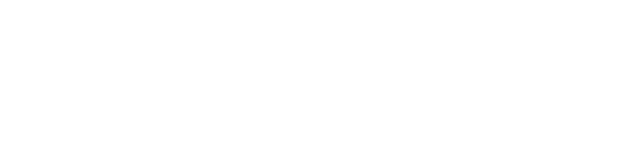
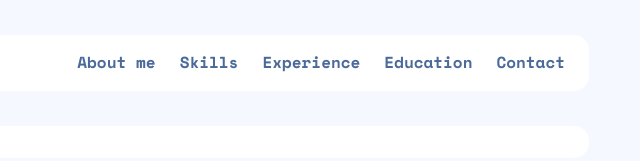
Before and after one commit to Anemoiaa/rsschool-cv, a plain HTML site: page index.html in a window 1280 px wide. Shown: the whole page, without its empty margins (477-1117 px from the left). Drawn offline with nearby package versions, Linux system fonts and the light colour scheme.

Commit message:
feat: implement header

```diff
--- a/index.html
+++ b/index.html
@@ -12,8 +12,19 @@
 </head>
 <body>
     <div class="wrapper">
-        <header></header>
-        <main></main>
+        <header class="header">
+            <nav class="header__menu">
+                <ul class="menu__list">
+                    <li class="menu__item"><a class="menu__link" href="#">About me</a></li>
+                    <li class="menu__item"><a class="menu__link" href="#">Skills</a></li>
+                    <li class="menu__item"><a class="menu__link" href="#">Experience</a></li>
+                    <li class="menu__item"><a class="menu__link" href="#">Education</a></li>
+                    <li class="menu__item"><a class="menu__link" href="#">Contact</a></li>
+                </ul>
+            </nav>
+        </header>
+        <main class="main">
+        </main>
         <footer></footer>
     </div>
 </body>
--- a/style.css
+++ b/style.css
@@ -44,6 +44,7 @@ body {
     font-weight: 400;
     line-height: 1.48;
     color: rgb(43 52 66);
+    background-color:  rgb(246 248 255);
 }
 
 
@@ -51,5 +52,44 @@ body {
     height: 100%;
     width: 100%;
     max-width: 900px;
+    margin: 0 auto;
     padding: 0 24px;
 }
+
+.header {
+    margin-top: 35px;
+    padding: 16px 24px;
+    background-color: #fff;
+    border-radius: 15px;
+}
+
+.header__menu {
+
+}
+
+.menu__list {
+    display: flex;
+    justify-content: flex-end;
+}
+
+.menu__item {
+    margin-left: 24px;
+}
+
+.menu__item:hover {
+    transform: scale(1.1);
+    transition: 200ms linear;
+}
+
+.menu__link {
+    font-weight: bold;
+    color: rgb(75 106 155);
+}
+
+
+.main {
+    margin-top: 35px;
+    padding: 16px 24px;
+    background-color: #fff;
+    border-radius: 15px;
+}
```
